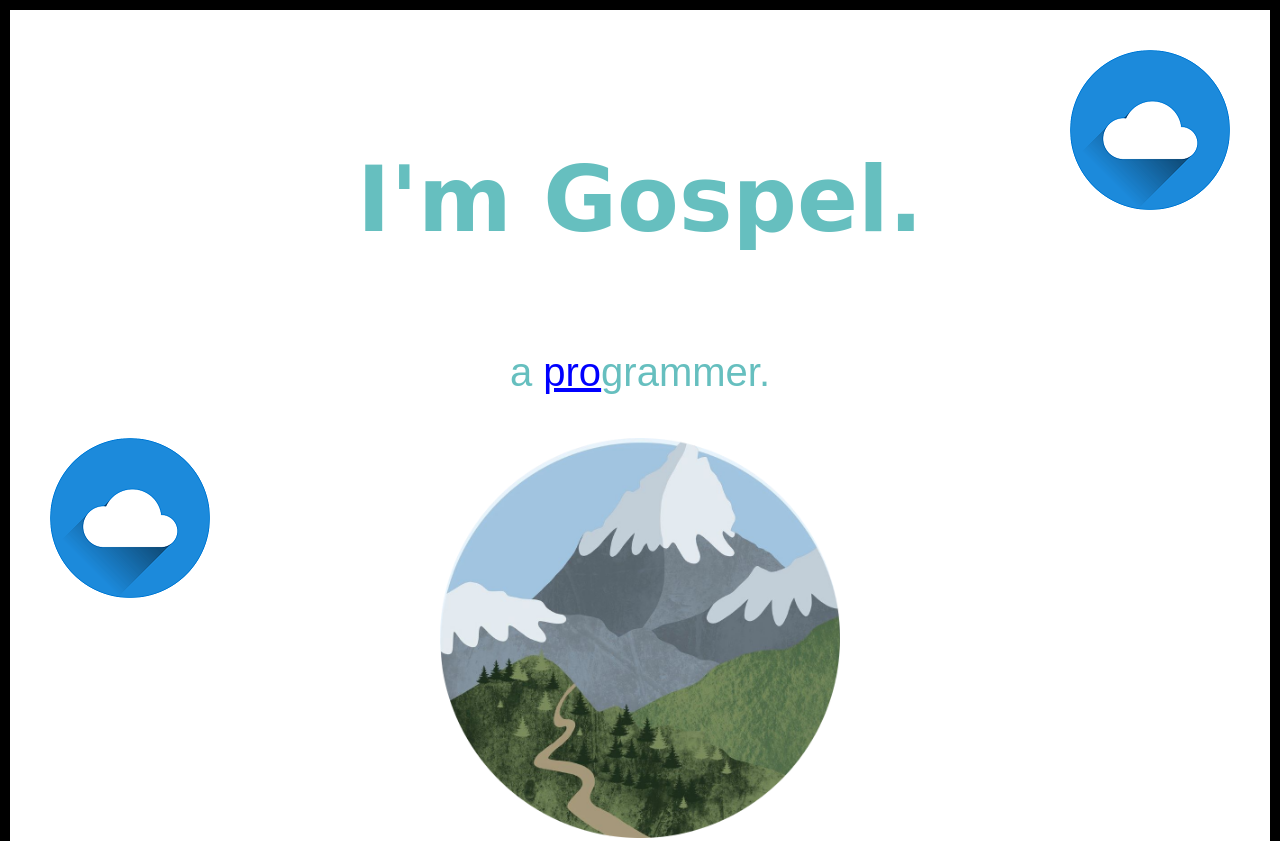
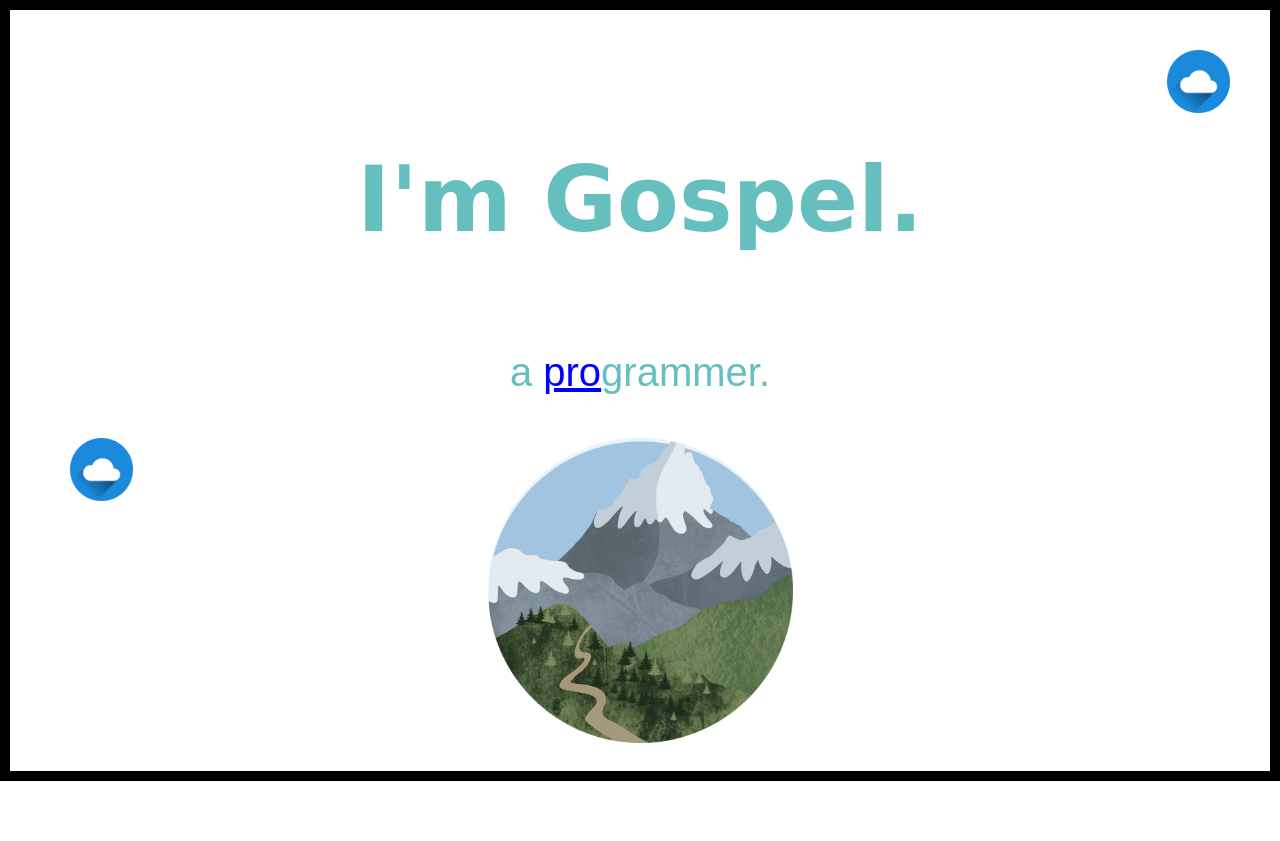
Before and after one commit to Gospel-Columbus/Personal-Website, a plain HTML site: page index.html in a window 1280 px wide. Shown: the top 841 px of the page. Drawn offline with Linux system fonts and the light colour scheme.

Commit message:
committing in process

```diff
--- a/css/styles.css
+++ b/css/styles.css
@@ -104,12 +104,16 @@ a:hover {
     position:absolute;
     right:40px;
     top:40px;
+    width:5%;
 }
 
 .bottom-cloud {
     position:absolute;
-    left:40px;
+    left:60px;
     margin-top:0;
+    width:5%;
+
+
 
 }
 
@@ -135,8 +139,7 @@ a:hover {
 
 
 .mountain {
-    width:400px;
-    height:400px;
+    width:25%;
 }
 
 .btn {
```
